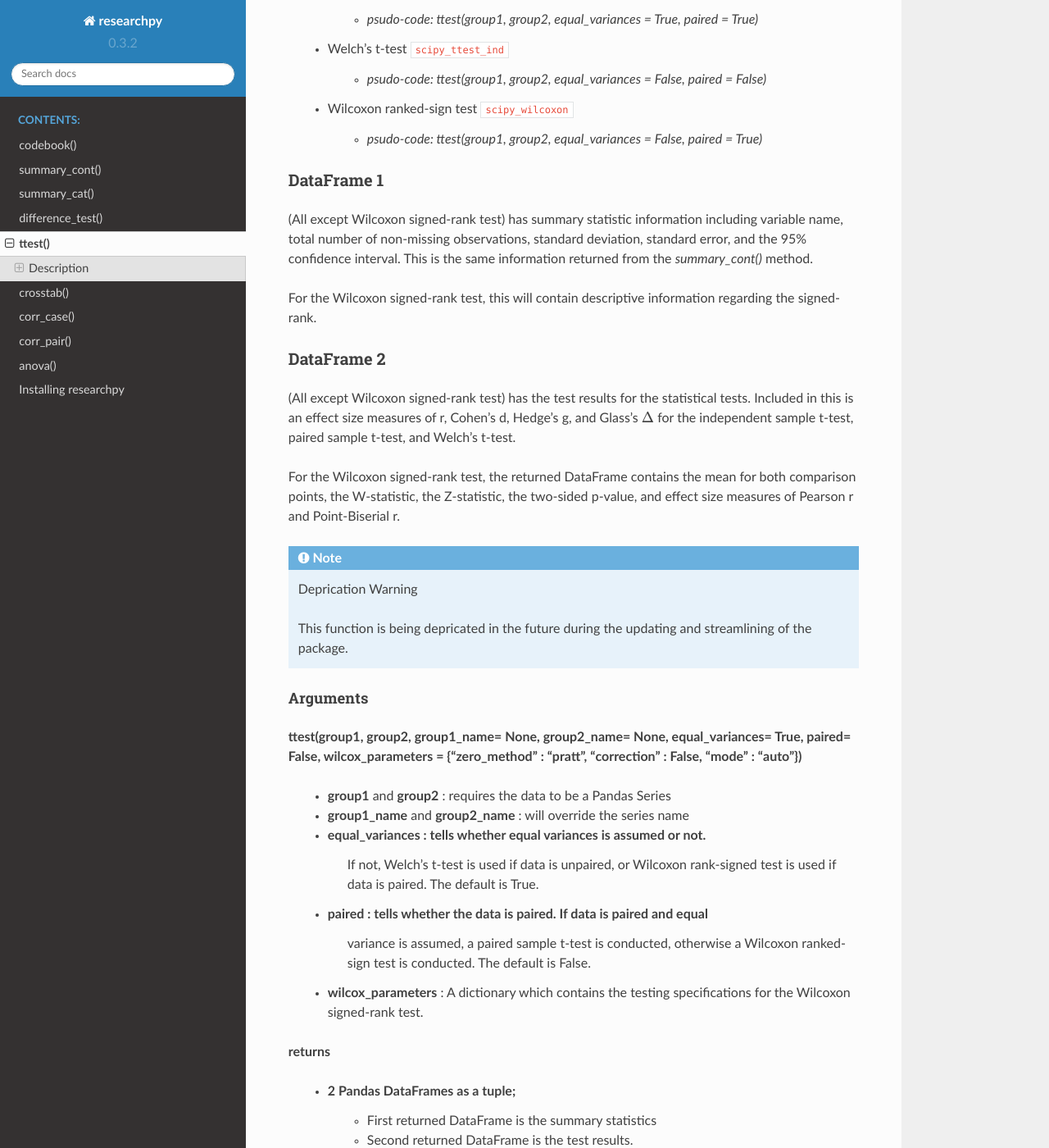
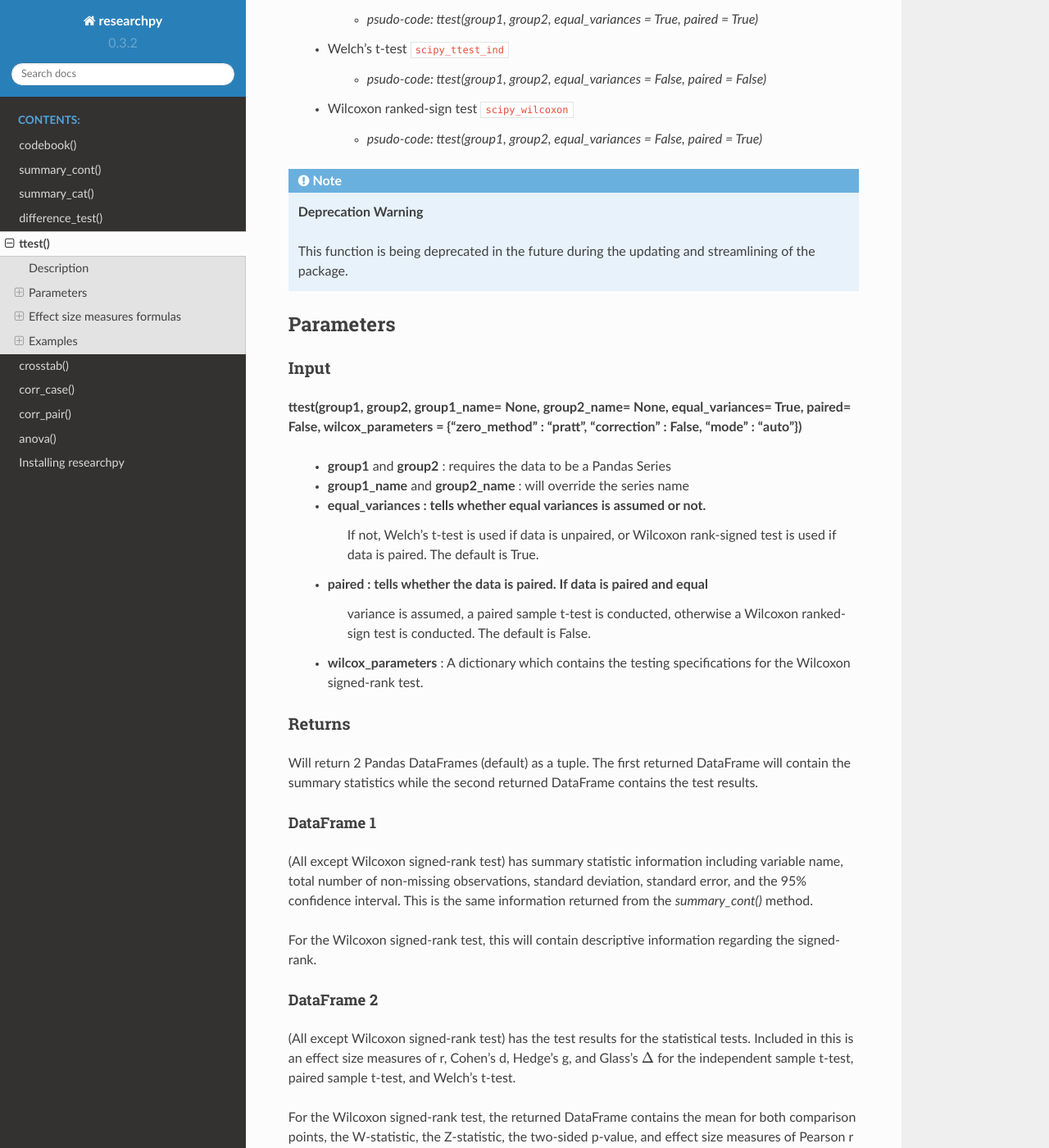
Before and after one commit to researchpy/documentation, a Sphinx documentation site: the page built from source/ttest_documentation.rst, in a window 1280 px wide and 1400 px high, scrolled down 417 px. Shown: the whole window at 82% size. Built offline with Sphinx 7.4.7 and the Read the Docs theme 2.0.0, drawn with Linux system fonts in a browser that asks for light colours; cross-references to code outside the pages are shown as plain code; some of the changed lines change nothing that is shown; some of the changed text lies outside the part shown.

Commit message:
Updated ttest documentation

```diff
--- a/source/ttest_documentation.rst
+++ b/source/ttest_documentation.rst
@@ -5,7 +5,7 @@ ttest()
 Description
 ===========
 Conducts various comparison tests between two groups and returns data tables as
-Pandas DataFrames or as Dictionarys with relevant information pertaining to the statistical test conducted.
+Pandas DataFrames with relevant information pertaining to the statistical test conducted.
 
 This method can perform the following tests:
   * Independent sample t-test :cite:`scipy_ttest_ind`
@@ -25,36 +25,20 @@ This method can perform the following tests:
       * `psudo-code: ttest(group1, group2, equal_variances = False, paired = True)`
 
 
-DataFrame 1
-"""""""""""
-(All except Wilcoxon signed-rank test) has summary statistic information including variable name, total
-number of non-missing observations, standard deviation, standard error, and
-the 95% confidence interval. This is the same information returned from the
-*summary_cont()* method.
 
-For the Wilcoxon signed-rank test, this will contain descriptive information regarding
-the signed-rank.
+.. note:: **Deprecation Warning**
 
-
-DataFrame 2
-"""""""""""
-(All except Wilcoxon signed-rank test) has the test results for the
-statistical tests. Included in this is an effect size measures of r, Cohen's d,
-Hedge's g, and Glass's :math:`\Delta` for the independent sample t-test,
-paired sample t-test, and Welch's t-test.
-
-For the Wilcoxon signed-rank test, the returned DataFrame contains the mean
-for both comparison points, the W-statistic, the Z-statistic, the two-sided p-value, and
-effect size measures of Pearson r and Point-Biserial r.
-
-.. note:: Deprication Warning
-
-    This function is being depricated in the future during the updating and streamlining of the package.
+    This function is being deprecated in the future during the updating and streamlining of the package.
 
 
 
-Arguments
------------------
+
+
+Parameters
+==========
+
+Input
+-----
 **ttest(group1, group2, group1_name= None, group2_name= None, equal_variances= True, paired= False, wilcox_parameters = {"zero_method" : "pratt", "correction" : False, "mode" : "auto"})**
 
   * **group1** and **group2** : requires the data to be a Pandas Series
@@ -67,18 +51,42 @@ Arguments
       ranked-sign test is conducted. The default is False.
   * **wilcox_parameters** : A dictionary which contains the testing specifications for the Wilcoxon signed-rank test.
 
-**returns**
 
-  * 2 Pandas DataFrames as a tuple;
-      * First returned DataFrame is the summary statistics
-      * Second returned DataFrame is the test results.
+Returns
+-------
+Will return 2 Pandas DataFrames (default) as a tuple. The first returned DataFrame
+will contain the summary statistics while the second returned DataFrame contains the test results.
+
+
+DataFrame 1
+^^^^^^^^^^^
+(All except Wilcoxon signed-rank test) has summary statistic information including variable name, total
+number of non-missing observations, standard deviation, standard error, and
+the 95% confidence interval. This is the same information returned from the
+*summary_cont()* method.
+
+For the Wilcoxon signed-rank test, this will contain descriptive information regarding
+the signed-rank.
+
+
+DataFrame 2
+^^^^^^^^^^^
+(All except Wilcoxon signed-rank test) has the test results for the
+statistical tests. Included in this is an effect size measures of r, Cohen's d,
+Hedge's g, and Glass's :math:`\Delta` for the independent sample t-test,
+paired sample t-test, and Welch's t-test.
+
+For the Wilcoxon signed-rank test, the returned DataFrame contains the mean
+for both comparison points, the W-statistic, the Z-statistic, the two-sided p-value, and
+effect size measures of Pearson r and Rank-Biserial r.
 
 
 
 Effect size measures formulas
-^^^^^^^^^^^^^^^^^^^^^^^^^^^^^
+=============================
+
 Cohen's d\ :sub:`s` (between subjects design)
-""""""""""""""""""""""""""""""""""""""""""""""
+---------------------------------------------
 Cohen's d\ :sub:`s` :cite:`cohen1988` for a between groups design is calculated
 with the following equation:
 
@@ -89,7 +97,7 @@ with the following equation:
 
 
 Hedges's g\ :sub:`s` (between subjects design)
-""""""""""""""""""""""""""""""""""""""""""""""""
+----------------------------------------------
 Cohen's d\ :sub:`s` gives a biased estimate of the effect size for a population
 and Hedges and Olkin :cite:`hedges1985` provides an unbiased estimation. The
 differences between Hedges's g and Cohen's d is negligible when sample sizes
@@ -103,7 +111,7 @@ Hedge's g\ :sub:`s` is calculated using the following formula:
 
 
 Glass's :math:`\Delta` (between or within subjects design)
-"""""""""""""""""""""""""""""""""""""""""""""""""""""""""""
+----------------------------------------------------------
 Glass's :math:`\Delta` is the mean differences between the two groups divided by
 the standard deviation of the control group. When used in a within subjects
 design, it is recommended to use the pre- standard deviation in the denominator
@@ -117,7 +125,7 @@ design, it is recommended to use the pre- standard deviation in the denominator
 
 
 Cohen's d\ :sub:`z` (within subject design)
-"""""""""""""""""""""""""""""""""""""""""""
+-------------------------------------------
 Another version of Cohen's d is used in within subject designs. This is noted
 by the subscript "z". The formula for Cohen's d\ :sub:`z` :cite:`cohen1988` is
 as follows:
@@ -129,7 +137,7 @@ as follows:
 
 
 Pearson correlation coefficient r (between or within subjects design)
-"""""""""""""""""""""""""""""""""""""""""""""""""""""""""""""""""""""
+---------------------------------------------------------------------
 Rosenthal :cite:`rosenthal1991` provided the following formula to calculate
 the Pearson correlation coefficient r using the t-value and degrees of freedom:
 
@@ -148,7 +156,7 @@ that N is the total number of observations.
 
 
 Rank-Biserial correlation coefficient r (between or within subjects design)
-""""""""""""""""""""""""""""""""""""""""""""""""""""""""""""""""""""""""""""
+---------------------------------------------------------------------------
 The Rank-Biserial r is also provided for the Wilcoxon signed-rank test as is
 calculated as:
 
@@ -161,7 +169,7 @@ calculated as:
 
 
 Examples
---------
+========
 .. code:: python
 
     import numpy, pandas, researchpy
@@ -171,6 +179,8 @@ Examples
     df = pandas.DataFrame(numpy.random.randint(10, size= (100, 2)),
                       columns= ['healthy', 'non-healthy'])
 
+Independent t-test
+------------------
 .. code:: python
 
     # Independent t-test
@@ -330,7 +340,8 @@ Examples
     </div>
 
 
-
+Paired Sample t-test
+--------------------
 .. code:: python
 
     # Paired samples t-test
@@ -463,7 +474,8 @@ Examples
     </div>
 
 
-
+Welch's t-test
+--------------
 .. code:: python
 
     # Welch's t-test
@@ -596,7 +608,8 @@ Examples
     </div>
 
 
-
+Wilcoxon Signed-Rank Test
+-------------------------
 .. code:: python
 
     # Wilcoxon signed-rank test
```
Also changed, not shown: source/documentation_template.rst (added).
